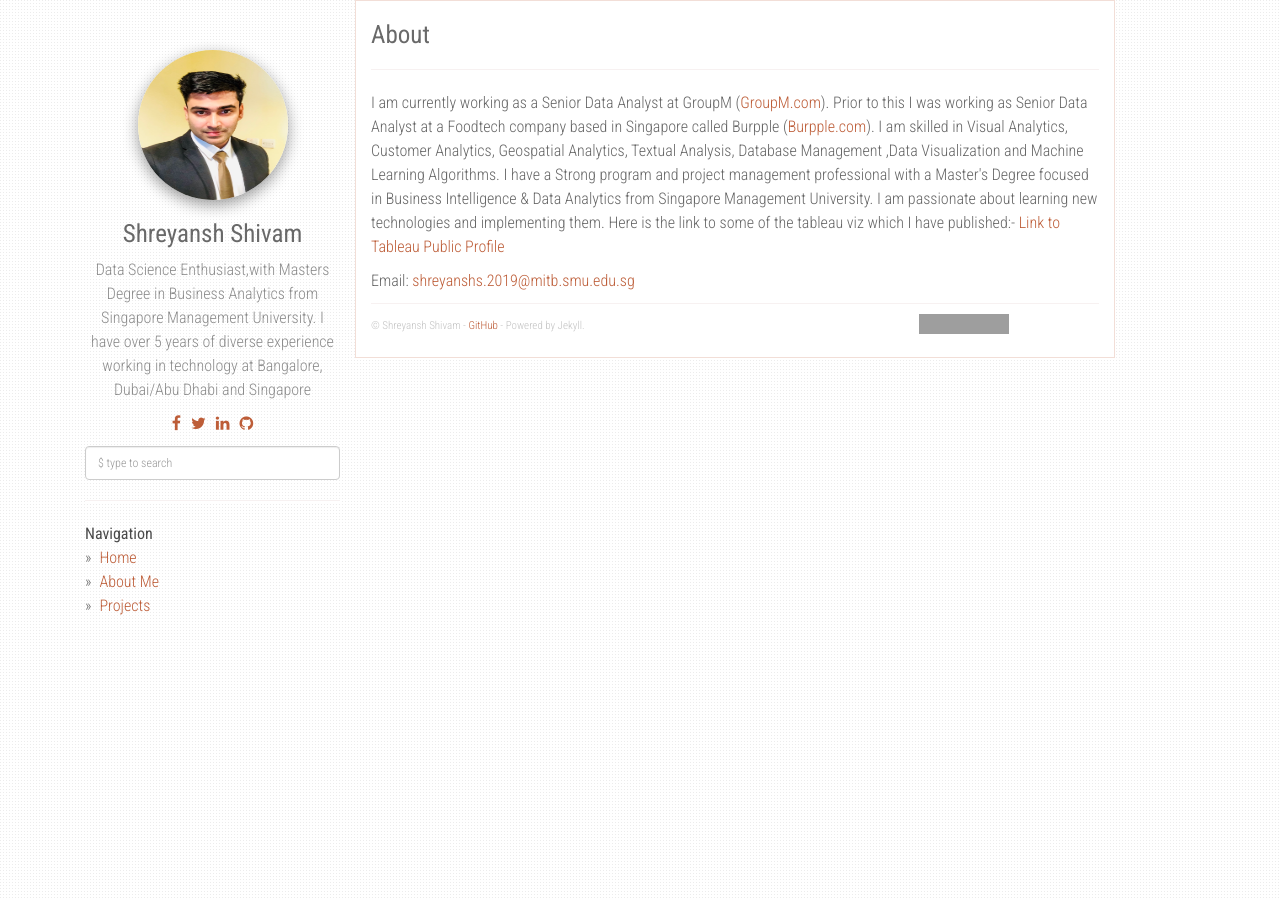
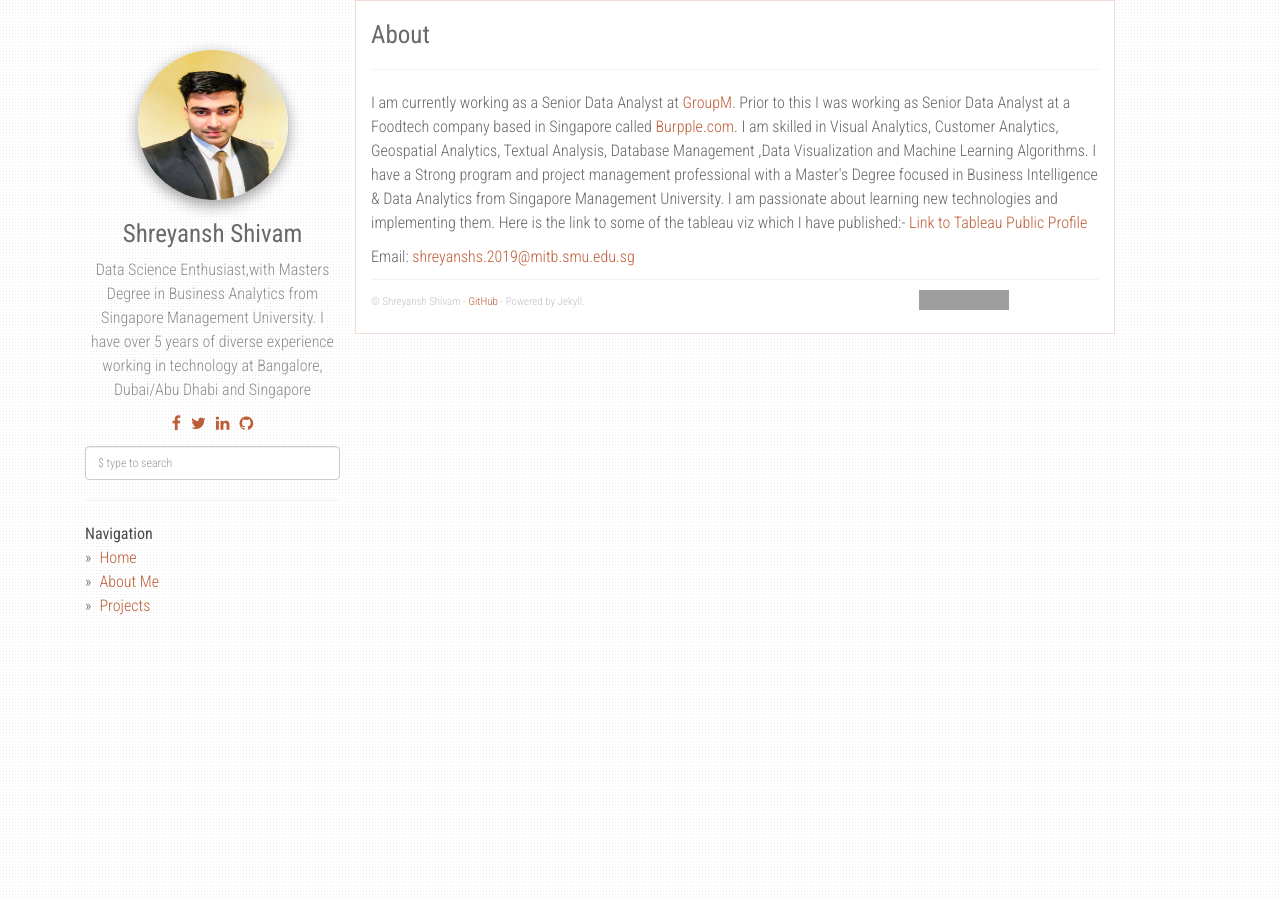
Before and after one commit to shreyanshshivam/shreyansh, a Jekyll site: the page built from about.md, in a window 1280 px wide. Built offline with Jekyll 4.4.1, drawn with Linux system fonts in a browser that asks for light colours; nearby versions of some CDN libraries; grey boxes are pictures that could not be loaded.

Commit message:
Update about.md

```diff
--- a/about.md
+++ b/about.md
@@ -4,7 +4,7 @@
 permalink: /about/
 ---
 <p>
-I am currently working as a Senior Data Analyst at GroupM (<a href="https://www.groupm.com/" target="_blank">GroupM.com</a>). Prior to this I was working as Senior Data Analyst at a Foodtech company based in Singapore called Burpple (<a href="https://www.burpple.com/sg" target="_blank">Burpple.com</a>). I am skilled in Visual Analytics, Customer Analytics, Geospatial Analytics, Textual Analysis, Database Management ,Data Visualization and Machine Learning Algorithms. I have a Strong program and project management professional with a Master's Degree focused in Business Intelligence & Data Analytics from Singapore Management University. I am passionate about learning new technologies and implementing them. Here is the link to some of the tableau viz which I have published:- <a href="https://public.tableau.com/profile/shreyansh.shivam#!/" target="_blank"> Link to Tableau Public Profile</a>
+I am currently working as a Senior Data Analyst at <a href="https://www.groupm.com/" target="_blank">GroupM</a>. Prior to this I was working as Senior Data Analyst at a Foodtech company based in Singapore called <a href="https://www.burpple.com/sg" target="_blank">Burpple.com</a>. I am skilled in Visual Analytics, Customer Analytics, Geospatial Analytics, Textual Analysis, Database Management ,Data Visualization and Machine Learning Algorithms. I have a Strong program and project management professional with a Master's Degree focused in Business Intelligence & Data Analytics from Singapore Management University. I am passionate about learning new technologies and implementing them. Here is the link to some of the tableau viz which I have published:- <a href="https://public.tableau.com/profile/shreyansh.shivam#!/" target="_blank"> Link to Tableau Public Profile</a>
 </p>
 
 Email: <a href="mailto:{{site.email}}?Subject=From Blog Site:">{{site.email}}</a>
```
